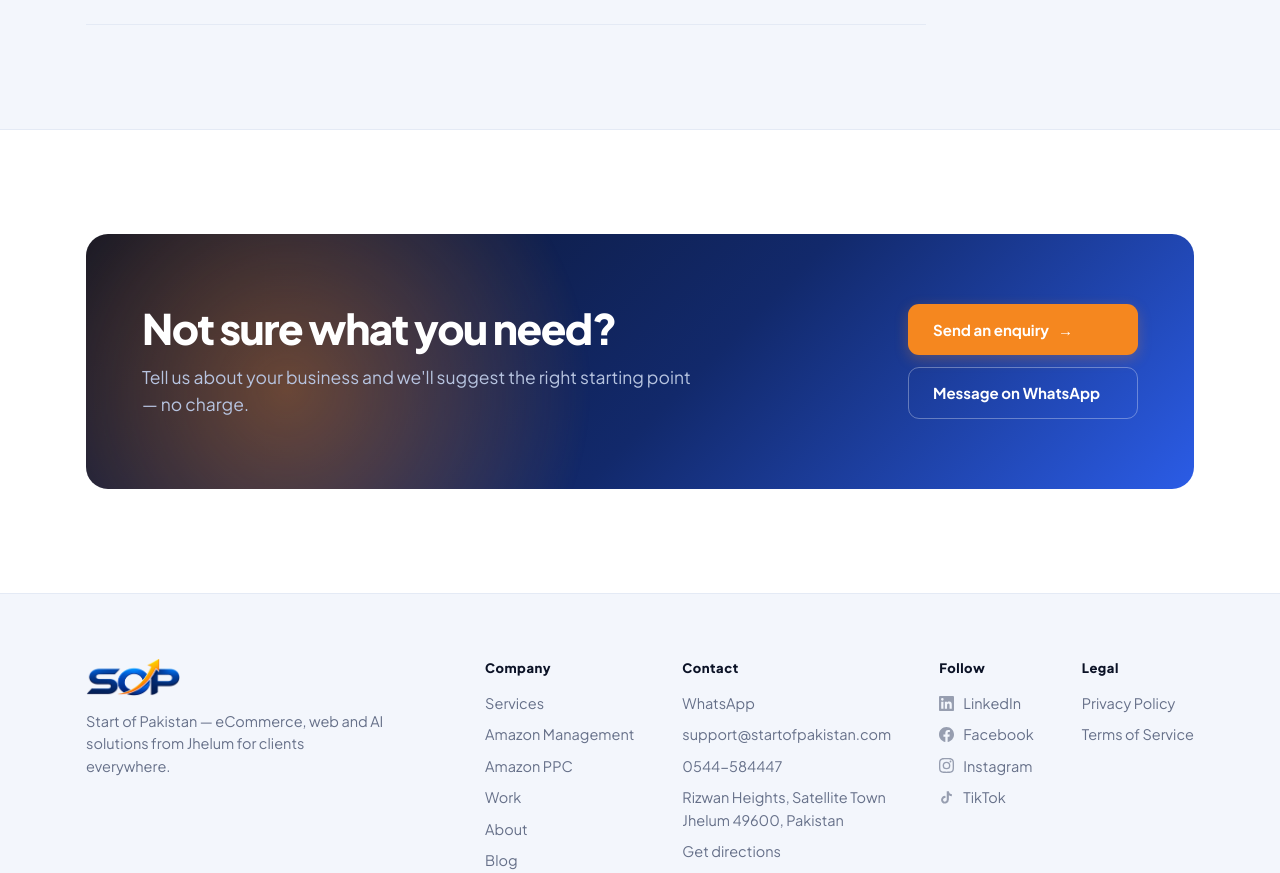
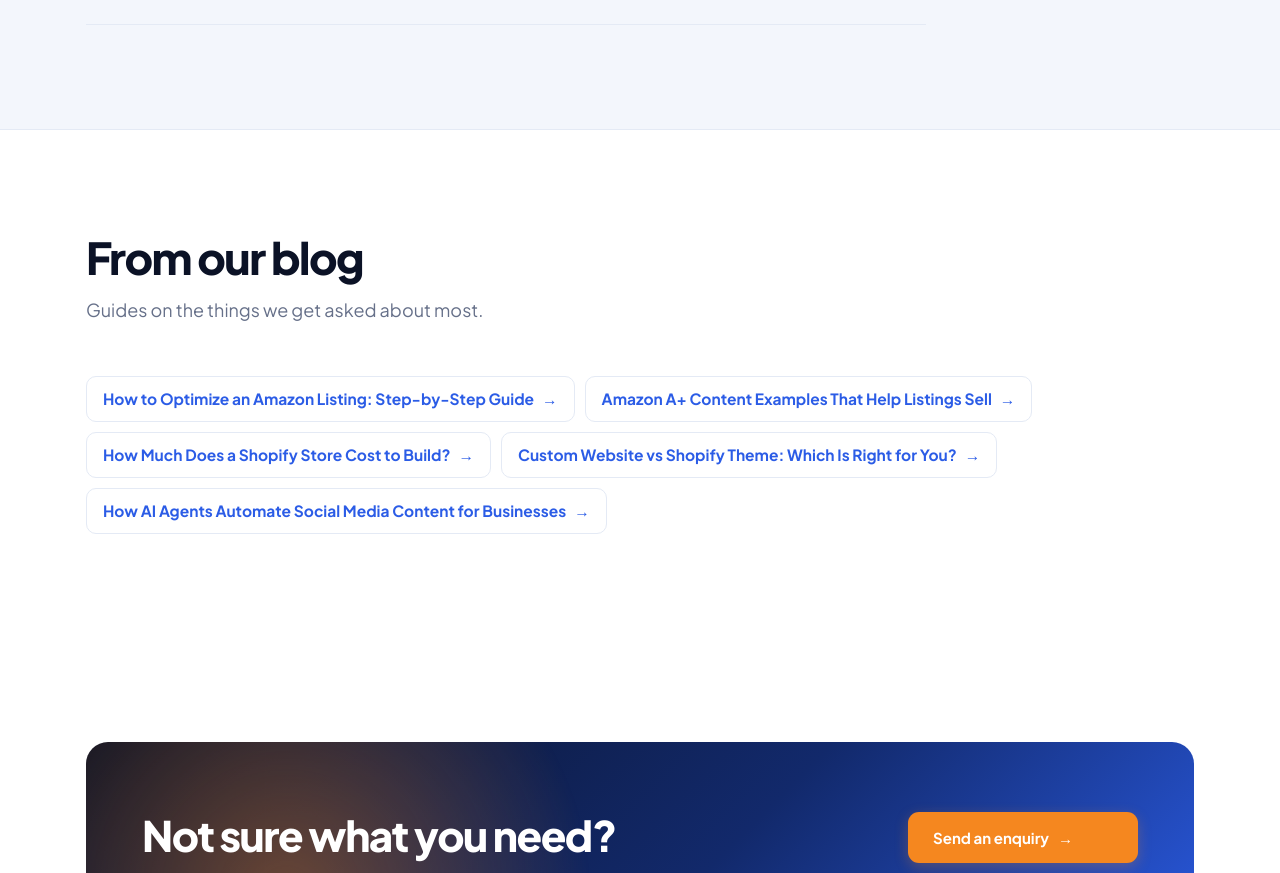
Before and after one commit to startofpakistan1-svg/sop-website, a Next.js app: page /services in a window 1280 px wide. Shown: the part 6024-6897 px from the top of the page. Built offline with nearby package versions, Linux system fonts and the light colour scheme.

Commit message:
Add related posts, blog links and update WhatsApp links

```diff
--- a/src/app/amazon-account-management/page.js
+++ b/src/app/amazon-account-management/page.js
@@ -1,4 +1,5 @@
 import Link from "next/link";
+import BlogLinks from "@/components/BlogLinks";
 
 export const metadata = {
   title: "Amazon Account Management Services | SOP",
@@ -463,6 +464,11 @@ export default function AmazonAccountManagement() {
         </div>
       </section>
 
+      <BlogLinks
+        slugs={["amazon-account-management-cost", "how-to-choose-an-amazon-agency"]}
+        intro="What to expect, what it costs and what to ask before you hand over an account."
+      />
+
       {/* CTA */}
       <section>
         <div className="wrap">
--- a/src/app/amazon-ppc-management/page.js
+++ b/src/app/amazon-ppc-management/page.js
@@ -1,4 +1,5 @@
 import Link from "next/link";
+import BlogLinks from "@/components/BlogLinks";
 
 export const metadata = {
   title: "Amazon PPC Agency for UK & US Sellers | SOP",
@@ -304,6 +305,11 @@ export default function AmazonPPC() {
         </div>
       </section>
 
+      <BlogLinks
+        slugs={["what-is-a-good-acos", "amazon-ppc-agency-vs-diy"]}
+        intro="Plain-English guides on Amazon advertising for UK and US sellers."
+      />
+
       {/* CTA */}
       <section>
         <div className="wrap">
--- a/src/app/globals.css
+++ b/src/app/globals.css
@@ -1260,3 +1260,6 @@ footer{padding:64px 0 44px;border-top:1px solid var(--hair);background:var(--mis
 @media (max-width:980px){
   .post-grid{grid-template-columns:1fr}
 }
+
+/* "From our blog" links on service pages */
+.blog-links{margin:0}
--- a/src/app/services/page.js
+++ b/src/app/services/page.js
@@ -1,5 +1,6 @@
 import Link from "next/link";
 import OpenChatButton from "@/components/OpenChatButton";
+import BlogLinks from "@/components/BlogLinks";
 
 const categories = [
   {
@@ -328,6 +329,17 @@ export default function Services() {
         </div>
       </section>
 
+      <BlogLinks
+        slugs={[
+          "how-to-optimize-amazon-listing",
+          "amazon-a-plus-content-examples",
+          "shopify-store-cost",
+          "custom-website-vs-shopify",
+          "ai-social-media-automation",
+        ]}
+        intro="Guides on the things we get asked about most."
+      />
+
       <section>
         <div className="wrap">
           <div className="cta">
--- /dev/null
+++ b/src/components/BlogLinks.jsx
@@ -0,0 +1,27 @@
+import Link from "next/link";
+import { getPost } from "@/data/posts";
+
+// "From our blog" block for service pages. Pass the slugs to show;
+// titles come from src/data/posts.js so they stay in sync.
+export default function BlogLinks({ slugs, intro }) {
+  const items = slugs.map(getPost).filter(Boolean);
+  if (!items.length) return null;
+
+  return (
+    <section>
+      <div className="wrap">
+        <div className="sec-head">
+          <h2>From our blog</h2>
+          {intro && <p>{intro}</p>}
+        </div>
+        <div className="cat-links blog-links">
+          {items.map((p) => (
+            <Link className="cat-link" href={`/blog/${p.slug}`} key={p.slug}>
+              {p.title} <span aria-hidden="true">→</span>
+            </Link>
+          ))}
+        </div>
+      </div>
+    </section>
+  );
+}
--- a/src/data/posts.js
+++ b/src/data/posts.js
@@ -4,6 +4,8 @@
 //   title       — page <title> and H1 (keep under 60 characters)
 //   description — meta description (keep under 155 characters)
 //   date        — ISO date, YYYY-MM-DD
+//   topic       — "amazon" or "web"; used to pick related posts (Amazon guides
+//                 link to Amazon guides, Shopify / custom-dev / AI guides to each other)
 //   excerpt     — one or two sentences shown on the blog index card
 //   content     — the article body, in a small markdown-style format:
 //                   "## Heading"          → <h2>
@@ -18,6 +20,7 @@
 const posts = [
   {
     slug: "what-is-a-good-acos",
+    topic: "amazon",
     title: "What Is a Good ACoS on Amazon? (And How to Lower It)",
     description:
       "ACoS explained in plain English: how to calculate it, why a good ACoS depends on your margins, and practical ways to bring it down.",
@@ -107,6 +110,7 @@ If you would rather have someone do that weekly work for you, our [Amazon PPC ma
   },
   {
     slug: "how-to-optimize-amazon-listing",
+    topic: "amazon",
     title: "How to Optimize an Amazon Listing: Step-by-Step Guide",
     description:
       "A step-by-step guide to Amazon listing optimization: keywords, title, bullets, description, backend terms, images, A+ content and reviews.",
@@ -204,6 +208,7 @@ If you would rather hand the whole thing over, listing optimization and Amazon S
   },
   {
     slug: "amazon-a-plus-content-examples",
+    topic: "amazon",
     title: "Amazon A+ Content Examples That Help Listings Sell",
     description:
       "What Amazon A+ Content is, who can use it, the common module types, example layouts that work and the mistakes to avoid.",
@@ -295,6 +300,7 @@ A+ Content is one part of a complete listing. If you want the whole page looked
   },
   {
     slug: "amazon-account-management-cost",
+    topic: "amazon",
     title: "How Much Does Amazon Account Management Cost in the UK?",
     description:
       "Amazon account management cost explained: the common pricing models, what is usually included, what moves the price, and what to ask before signing.",
@@ -375,6 +381,7 @@ We offer Amazon account management for UK and US sellers on a fixed monthly fee,
   },
   {
     slug: "amazon-ppc-agency-vs-diy",
+    topic: "amazon",
     title: "Amazon PPC Agency vs Managing Ads Yourself",
     description:
       "Should you hire an Amazon PPC agency or run ads yourself? What DIY involves, when an agency makes sense, what to expect and how to judge results.",
@@ -457,6 +464,7 @@ Our [Amazon PPC management service](/amazon-ppc-management) covers the full week
   },
   {
     slug: "how-to-choose-an-amazon-agency",
+    topic: "amazon",
     title: "How to Choose an Amazon Agency: 10 Questions to Ask",
     description:
       "How to choose an Amazon agency: ten questions on reporting, contracts, account access, experience and communication, plus the red flags to watch for.",
@@ -528,6 +536,7 @@ If you want to run these questions past us, our [Amazon account management](/ama
   },
   {
     slug: "shopify-store-cost",
+    topic: "web",
     title: "How Much Does a Shopify Store Cost to Build?",
     description:
       "Shopify store cost explained: plan fees vs build costs, theme vs custom design, apps, product setup, checkout, and what actually drives the price.",
@@ -608,6 +617,7 @@ That is how we quote. Our [Shopify and ecommerce services](/services) cover the
   },
   {
     slug: "custom-website-vs-shopify",
+    topic: "web",
     title: "Custom Website vs Shopify Theme: Which Is Right for You?",
     description:
       "Custom website vs Shopify theme: what each gives you on design, speed, cost and maintenance, and how to decide which one fits your business.",
@@ -693,6 +703,7 @@ We build both. Our [web development services](/services) cover Shopify stores, W
   },
   {
     slug: "ai-social-media-automation",
+    topic: "web",
     title: "How AI Agents Automate Social Media Content for Businesses",
     description:
       "AI social media automation in plain English: what AI agents are, how they plan, write and schedule posts, where people still check, and how to start.",
@@ -768,3 +779,14 @@ export default posts;
 export function getPost(slug) {
   return posts.find((p) => p.slug === slug);
 }
+
+// Up to `n` other posts: same topic first (newest first), then the newest of the rest.
+export function getRelated(slug, n = 3) {
+  const current = getPost(slug);
+  const others = posts
+    .filter((p) => p.slug !== slug)
+    .sort((a, b) => (a.date < b.date ? 1 : -1));
+  const same = others.filter((p) => current && p.topic === current.topic);
+  const rest = others.filter((p) => !same.includes(p));
+  return [...same, ...rest].slice(0, n);
+}
```
Also changed, not shown: src/app/blog/[slug]/page.js (+27 -1 lines).
